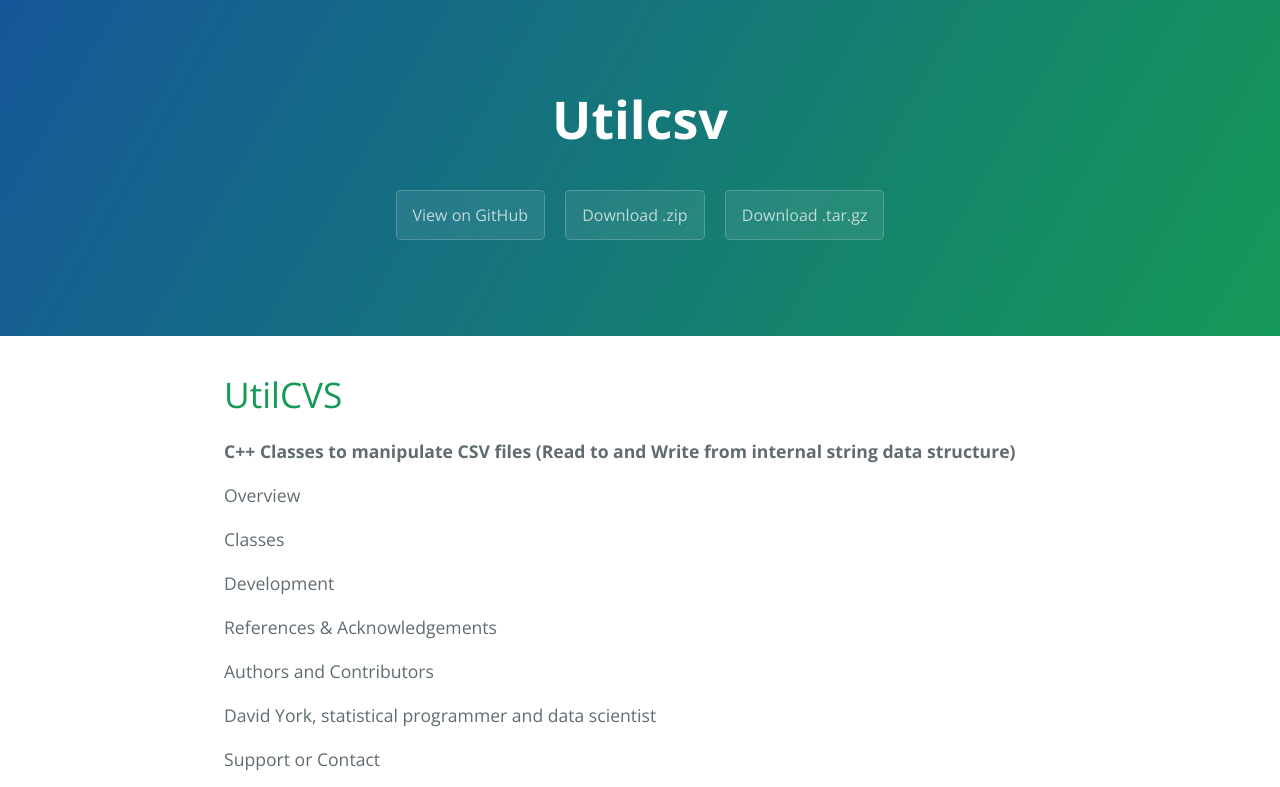
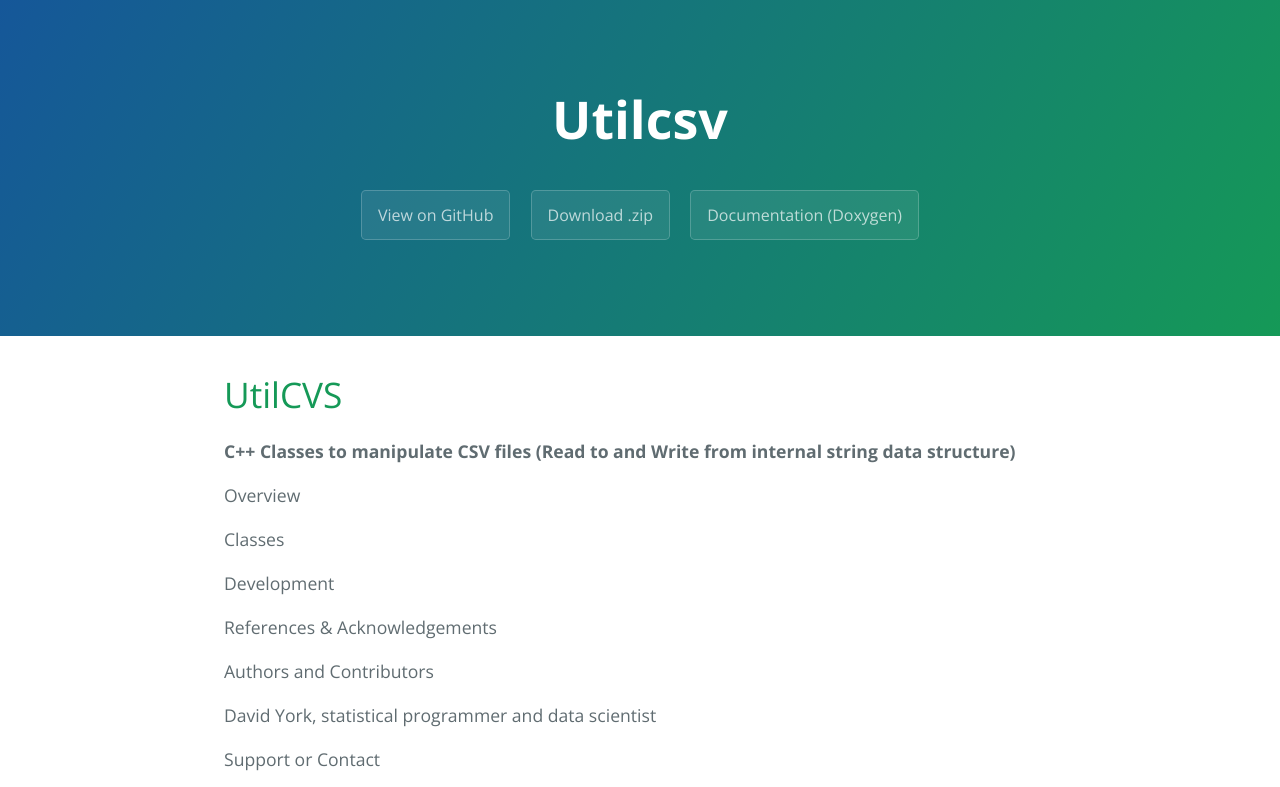
Before and after one commit to medmatix/FileUtils, a plain HTML site: page index.html in a window 1280 px wide. Shown: the top 787 px of the page. Drawn offline with nearby package versions, Linux system fonts and the light colour scheme.

Commit message:
Update index.html

```diff
--- a/index.html
+++ b/index.html
@@ -15,7 +15,7 @@
       <h2 class="project-tagline"></h2>
       <a href="https://github.com/medmatix/UtilCSV" class="btn">View on GitHub</a>
       <a href="https://github.com/medmatix/UtilCSV/zipball/master" class="btn">Download .zip</a>
-      <a href="https://github.com/medmatix/UtilCSV/tarball/master" class="btn">Download .tar.gz</a>
+      <a href="https://github.com/medmatix/UtilCSV/docs/html" class="btn">Documentation (Doxygen)</a>
     </section>
 
     <section class="main-content">
```
